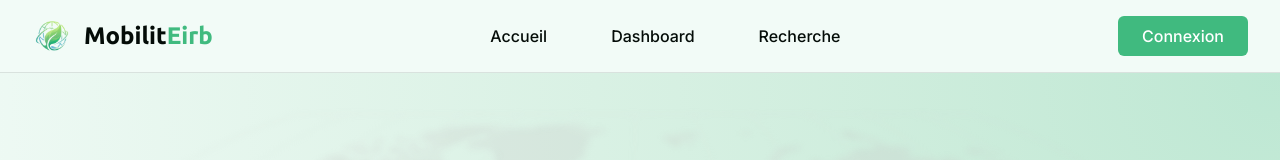
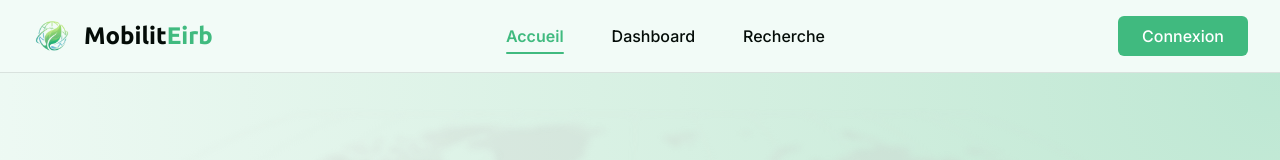
Before and after one commit to TLacault/mobiliteirb, a Nuxt app in the folder frontend/: page / in a window 1280 px wide. Shown: the top 160 px of the page. Built offline with nearby package versions, Linux system fonts and the light colour scheme.

Commit message:
feat(navigation): improved links style (ref #26)

```diff
--- a/frontend/components/Navbar.vue
+++ b/frontend/components/Navbar.vue
@@ -192,15 +192,43 @@ onMounted(() => {
 }
 
 .nav-link {
-  padding: 0.5rem 1.5rem;
+  position: relative;
+  padding: 0.5rem 1rem;
   color: var(--text);
   font-weight: 500;
   text-decoration: none;
   border-radius: 0.375rem;
-  transition: background-color 0.2s;
+  transition: color 0.2s ease, background-color 0.2s ease;
+
+  &::after {
+    content: "";
+    position: absolute;
+    bottom: 2px;
+    left: 1rem;
+    right: 1rem;
+    height: 2px;
+    border-radius: 2px;
+    background: var(--primary);
+    transform: scaleX(0);
+    transition: transform 0.25s ease;
+  }
 
   &:hover {
-    background-color: rgba(0, 0, 0, 0.05);
+    color: var(--primary);
+    /* background-color: rgba(0, 0, 0, 0.04); */
+
+    &::after {
+      transform: scaleX(0.5);
+    }
+  }
+
+  &.router-link-exact-active {
+    color: var(--primary);
+    font-weight: 600;
+
+    &::after {
+      transform: scaleX(1);
+    }
   }
 }
 
```
